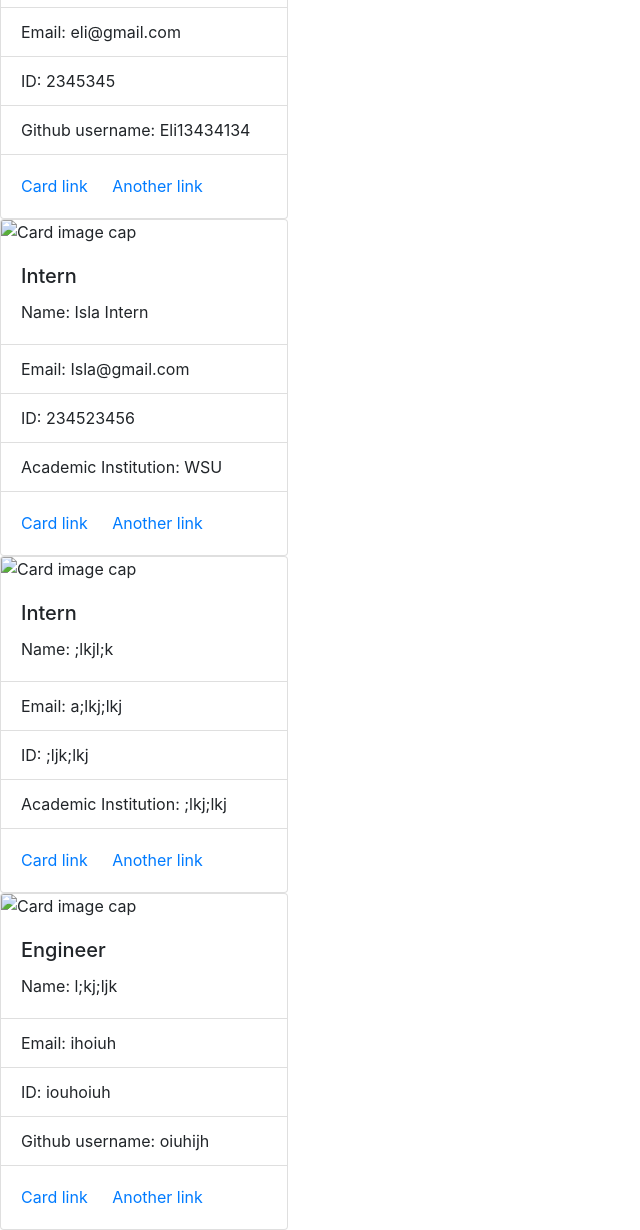
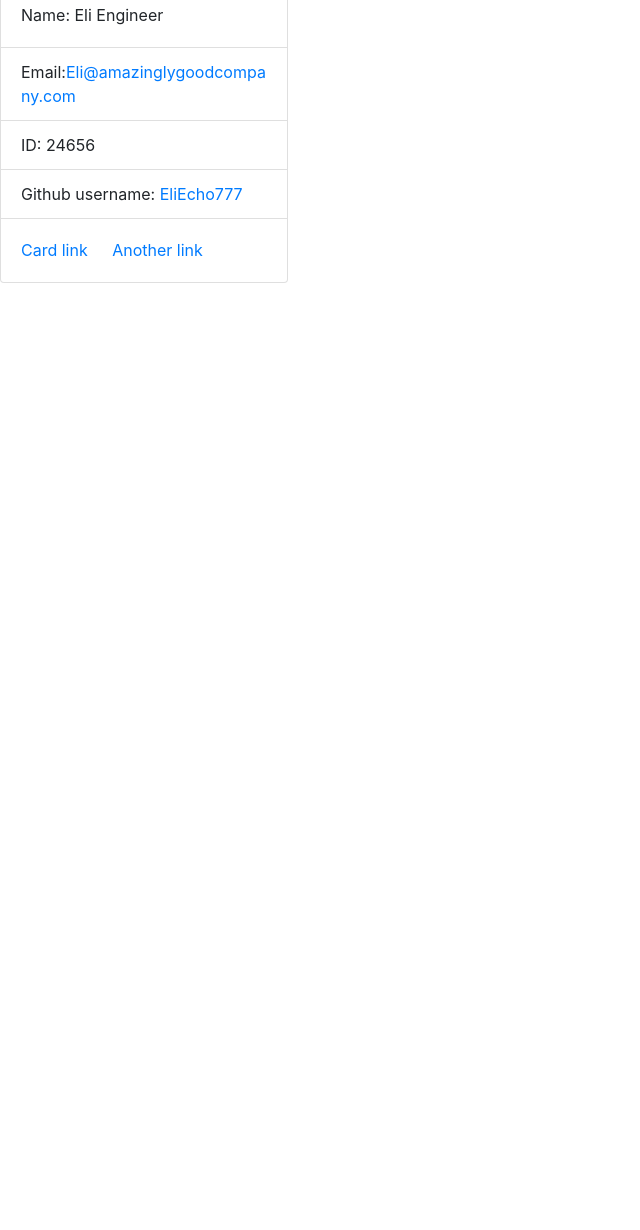
Before and after one commit to MERN-ing-the-midnight-oil/Team-Profile-Generator, a website: page src/index.HTML in a window 1280 px wide. Shown: the part 455-1685 px from the top of the page, without its empty margins (0-640 px from the left). After the commit the page ends 800 px from the top, so only its background shows below. Drawn offline with Linux system fonts and the light colour scheme.

Commit message:
fixed email and link functionality in snippet makers

```diff
--- a/src/index.HTML
+++ b/src/index.HTML
@@ -17,12 +17,12 @@
 <img class="card-img-top" src="..." alt="Card image cap">
 <div class="card-body">
   <h5 class="card-title">Manager</h5>
-  <p class="card-text">Name: Minnie Manager</p>
+  <p class="card-text">Name: Molly Manager</p>
 </div>
 <ul class="list-group list-group-flush">
-  <li class="list-group-item">Email: minnie@gmail.com</li>
-  <li class="list-group-item">ID: 12341324</li>
-  <li class="list-group-item">Office Number: 345345</li>
+  <li class="list-group-item"><address>Email:<a href="mailto:molly@amazingcompany.com">molly@amazingcompany.com</a></address> </li>
+  <li class="list-group-item">ID: 987</li>
+  <li class="list-group-item">Office Number: 444</li>
 </ul>
 <div class="card-body">
   <a href="#" class="card-link">Card link</a>
@@ -35,54 +35,9 @@
   <p class="card-text">Name: Eli Engineer</p>
 </div>
 <ul class="list-group list-group-flush">
-  <li class="list-group-item">Email: eli@gmail.com</li>
-  <li class="list-group-item">ID: 2345345</li>
-  <li class="list-group-item">Github username: Eli13434134</li>
-</ul>
-<div class="card-body">
-  <a href="#" class="card-link">Card link</a>
-  <a href="#" class="card-link">Another link</a>
-</div>
-</div><div class="card" style="width: 18rem;">
-<img class="card-img-top" src="..." alt="Card image cap">
-<div class="card-body">
-  <h5 class="card-title">Intern</h5>
-  <p class="card-text">Name: Isla Intern</p>
-</div>
-<ul class="list-group list-group-flush">
-  <li class="list-group-item">Email: Isla@gmail.com</li>
-  <li class="list-group-item">ID: 234523456</li>
-  <li class="list-group-item">Academic Institution: WSU</li>
-</ul>
-<div class="card-body">
-  <a href="#" class="card-link">Card link</a>
-  <a href="#" class="card-link">Another link</a>
-</div>
-</div><div class="card" style="width: 18rem;">
-<img class="card-img-top" src="..." alt="Card image cap">
-<div class="card-body">
-  <h5 class="card-title">Intern</h5>
-  <p class="card-text">Name: ;lkjl;k</p>
-</div>
-<ul class="list-group list-group-flush">
-  <li class="list-group-item">Email: a;lkj;lkj</li>
-  <li class="list-group-item">ID: ;ljk;lkj</li>
-  <li class="list-group-item">Academic Institution: ;lkj;lkj</li>
-</ul>
-<div class="card-body">
-  <a href="#" class="card-link">Card link</a>
-  <a href="#" class="card-link">Another link</a>
-</div>
-</div><div class="card" style="width: 18rem;">
-<img class="card-img-top" src="..." alt="Card image cap">
-<div class="card-body">
-  <h5 class="card-title">Engineer</h5>
-  <p class="card-text">Name: l;kj;ljk</p>
-</div>
-<ul class="list-group list-group-flush">
-  <li class="list-group-item">Email: ihoiuh</li>
-  <li class="list-group-item">ID: iouhoiuh</li>
-  <li class="list-group-item">Github username: oiuhijh</li>
+  <li class="list-group-item">Email:<a href="mailto:Eli@amazinglygoodcompany.com">Eli@amazinglygoodcompany.com</a> </li>
+  <li class="list-group-item">ID: 24656</li>
+  <li class="list-group-item">Github username: <a href="https://github.com/EliEcho777/">EliEcho777</a></li>
 </ul>
 <div class="card-body">
   <a href="#" class="card-link">Card link</a>
```
Also changed, not shown: src/templateHelper.js (+4 -4 lines), README.md.
